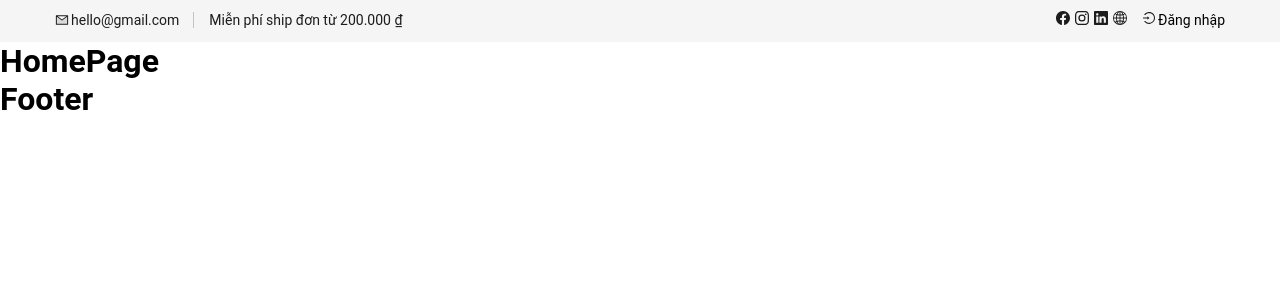
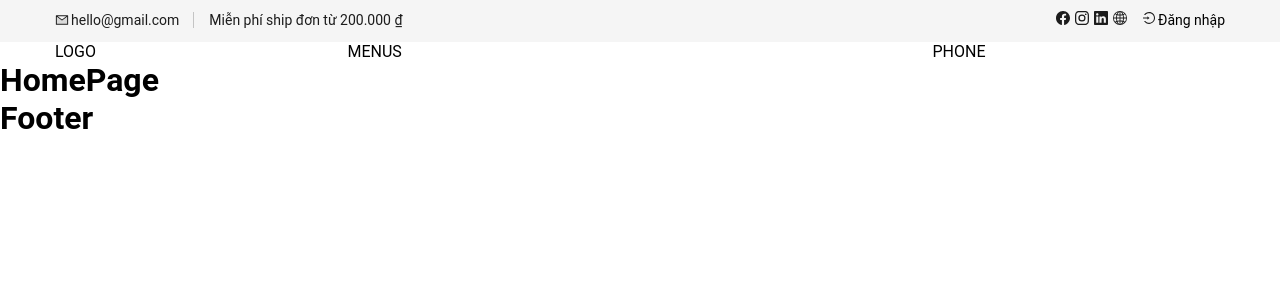
Before and after one commit to TranMinhHieu20/HappyShop, a React (Create React App) app in the folder fe/happyshop/: page / in a window 1280 px wide. Shown: the top 300 px of the page. Built offline with nearby package versions, Linux system fonts and the light colour scheme.

Commit message:
Responsive b6

```diff
--- a/fe/happyshop/src/pages/user/theme/header/index.js
+++ b/fe/happyshop/src/pages/user/theme/header/index.js
@@ -11,6 +11,7 @@ import { formatter } from 'utils/formatter'
 
 const Header = () => {
   return (
+    <>
       <div className="header_top">
         <div className="container">
           <div className="row">
@@ -56,6 +57,14 @@ const Header = () => {
           </div>
         </div>
       </div>
+      <div className="container">
+        <div className="row">
+          <div className="col-xl-3">LOGO</div>
+          <div className="col-xl-6">MENUS</div>
+          <div className="col-xl-3">PHONE</div>
+        </div>
+      </div>
+    </>
   )
 }
 
--- a/fe/happyshop/src/pages/user/theme/header/style.scss
+++ b/fe/happyshop/src/pages/user/theme/header/style.scss
@@ -7,7 +7,7 @@
 
 .header__top_left {
   display: flex;
-  justify-content: start;
+  justify-content: flex-start;
   align-items: center;
   padding: 10px 0 13px;
 
@@ -41,7 +41,7 @@
 
 .header__top_right {
   display: flex;
-  justify-content: end;
+  justify-content: flex-end;
   align-items: center;
   padding: 10px 0 13px;
 
@@ -59,6 +59,8 @@
     li:last-child {
       margin-left: 10px;
       cursor: pointer;
+      display: flex;
+      align-items: center;
 
       span {
         font-size: 14px;
--- a/fe/happyshop/src/style/pages/_all.scss
+++ b/fe/happyshop/src/style/pages/_all.scss
@@ -1,5 +1,6 @@
 @use 'sass:map';
 @use 'theme' as *;
+@use 'responsive' as *;
 
 html,
 body {
@@ -30,3 +31,24 @@ body {
   flex: 0 0 50%;
   max-width: 50%;
 }
+
+@include Responsive($DESKTOP) {
+  .col-xl-3 {
+    flex: 0 0 25%;
+    max-width: 25%;
+  }
+  .col-xl-6 {
+    flex: 0 0 50%;
+    max-width: 50%;
+  }
+}
+
+@include Responsive($MEDIUM_DEVICE) {
+  .col-lg-3 {
+    flex: 0 0 25%;
+    max-width: 25%;
+  }
+}
+
+@include Responsive($SMALL_DEVICES) {
+}
--- /dev/null
+++ b/fe/happyshop/src/style/pages/_responsive.scss
@@ -0,0 +1,29 @@
+$DESKTOP: 'DESKTOP';
+$MEDIUM_DEVICE: 'MEDIUM_DEVICE';
+$TABLET_DEVICE: 'TABLET_DEVICE';
+$WIDE_MOBILE: 'WIDE_MOBILE';
+$SMALL_DEVICES: 'SMALL_DEVICES';
+
+@mixin Responsive($canvas) {
+  @if $canvas == $DESKTOP {
+    @media only screen and (min-width: 1200px) {
+      @content;
+    }
+  } @else if $canvas == $MEDIUM_DEVICE {
+    @media only screen and (min-width: 992px) and (max-width: 1199px) {
+      @content;
+    }
+  } @else if $canvas == $TABLET_DEVICE {
+    @media only screen and (min-width: 768px) and (max-width: 991px) {
+      @content;
+    }
+  } @else if $canvas == $WIDE_MOBILE {
+    @media only screen and (max-width: 767px) {
+      @content;
+    }
+  } @else if $canvas == $SMALL_DEVICES {
+    @media only screen and (max-width: 575px) {
+      @content;
+    }
+  }
+}
--- a/fe/happyshop/src/style/style.scss
+++ b/fe/happyshop/src/style/style.scss
@@ -1 +1,2 @@
 @import 'pages/all';
+@import 'pages/responsive';
```
Lines whose indentation alone changed are shown as unchanged.
